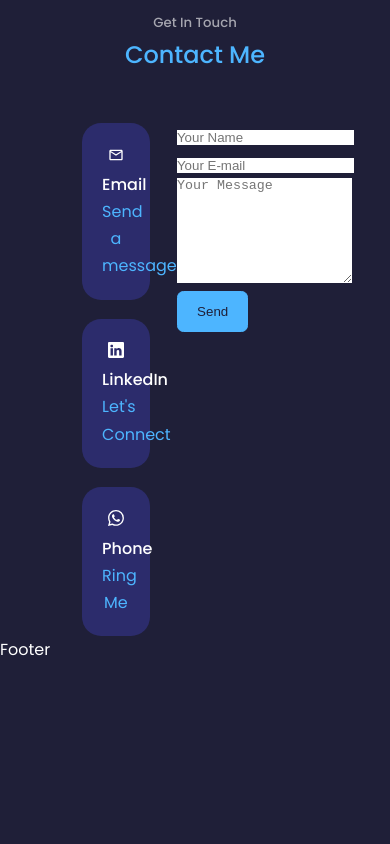
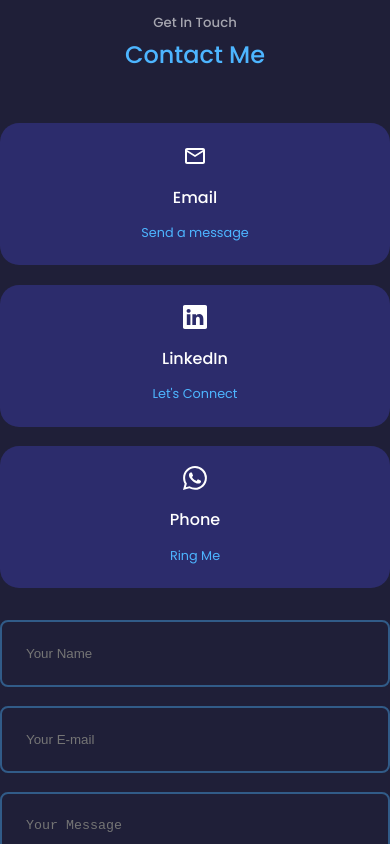
Before and after one commit to greensharpie/kevin-blanco, a React (Create React App) app: page / in a window 390 px wide. Shown: the part 2940-3784 px from the top of the page. Before the commit the page ends 3603 px from the top, so only its background shows below. Built offline with nearby package versions, Linux system fonts and the light colour scheme.

Commit message:
form styling complete

```diff
--- a/src/components/contact/contact.css
+++ b/src/components/contact/contact.css
@@ -24,3 +24,43 @@
   background: transparent;
   border-color: var(--color-primary-variant);
 }
+
+.contact__option-icon {
+  font-size: 1.5rem;
+  margin-bottom: 0.5rem;
+}
+
+.contact__option a {
+  margin-top: 0.7rem;
+  display: inline-block;
+  font-size: 0.8rem;
+}
+
+form{
+  display: flex;
+  flex-direction: column;
+  gap: 1.2rem;
+}
+
+input, textarea {
+  width: 100%;
+  padding: 1.5rem;
+  border-radius: 0.5rem;
+  background: transparent;
+  border: 2px solid var(--color-primary-variant);
+  resize: none;
+  color: var(--color-white)
+}
+
+@media screen and (max-width: 1024px) {
+  .container.contact__container {
+    grid-template-columns: 1fr;
+    gap: 2rem;
+  }
+}
+
+@media screen and (max-width: 600px) {
+  .container.contact__container {
+    width: var(--container-width-sm)
+  }
+}
```
